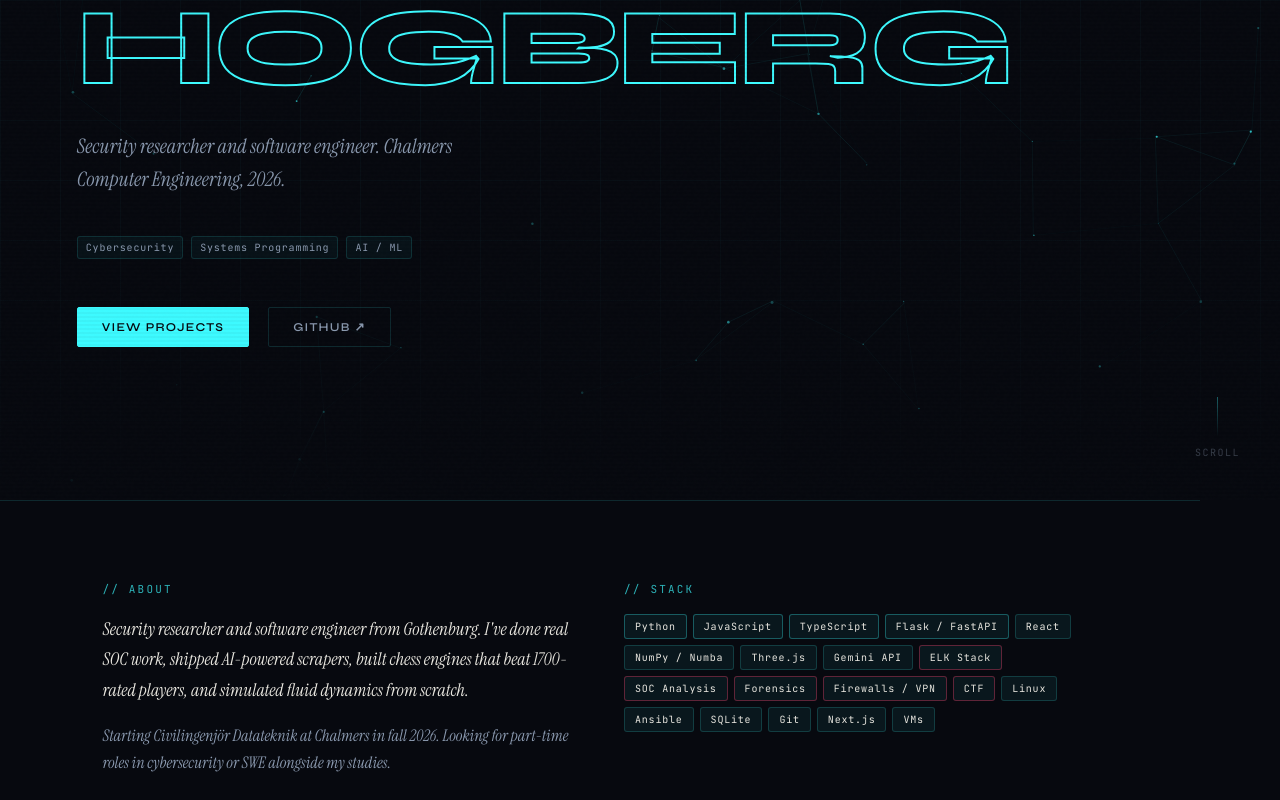
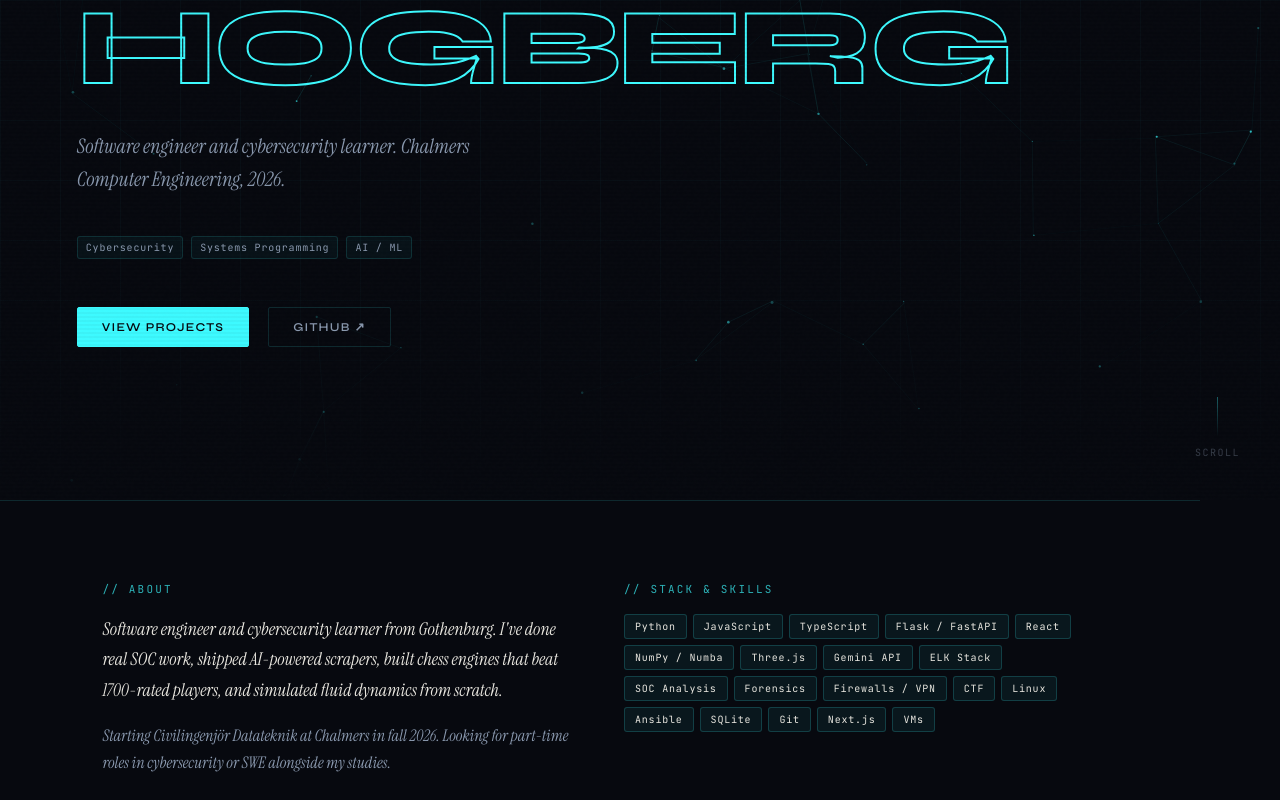
Before and after one commit to Nimaho71/portfolio, a Next.js app: page / in a window 1280 px wide. Shown: the part 300-1100 px from the top of the page. Built offline with nearby package versions, Linux system fonts and the light colour scheme.

Commit message:
ctf stats, learner wording, unified skill colors, stack & skills label

```diff
--- a/app/page.tsx
+++ b/app/page.tsx
@@ -55,19 +55,34 @@ const CTF = [
   {
     platform: "Hack The Box",
     label: "HTB",
-    items: ["Network recon with Nmap", "Python exploit scripting", "Malware binary analysis"],
+    stat: "Lvl 7 · Bronze Tier · Rank #11635",
+    items: [
+      "Beginner rank — 20 points, 1 flag captured across machine categories",
+      "Active on Season 10 & 11 machines and Starting Point challenges",
+      "Python exploit scripting and binary analysis",
+    ],
     color: "#9fef00",
   },
   {
     platform: "TryHackMe",
     label: "THM",
-    items: ["PHP reverse shell upload bypass", "Extension filter evasion", "Web application exploitation"],
+    stat: "Top 30% · 15 rooms · 6 badges",
+    items: [
+      "Vulnversity — active recon, web app attacks, privilege escalation",
+      "Kenobi — Linux exploitation, Samba enumeration, proftpd CVE",
+      "Introductory Researching & Hacker Methodology",
+    ],
     color: "#ff4040",
   },
   {
     platform: "PicoCTF",
     label: "PICO",
-    items: ["BitLocker forensics (.dd imaging)", "Hash extraction & cracking", "Digital forensics"],
+    stat: "Forensics & hash analysis",
+    items: [
+      "BitLocker forensics — raw disk image (.dd) acquisition and analysis",
+      "Hash extraction and cracking with rockyou wordlist",
+      "Digital forensics and file carving",
+    ],
     color: "#3dfaff",
   },
 ];
@@ -290,7 +305,7 @@ function Hero() {
           <span style={{ color: "var(--accent)", WebkitTextStroke: "2px var(--accent)", WebkitTextFillColor: "transparent" }}>HOGBERG</span>
         </h1>
         <p style={{ marginTop: "2rem", fontFamily: "var(--font-body)", fontStyle: "italic", fontSize: "clamp(1rem,2vw,1.25rem)", color: "var(--muted)", maxWidth: "440px", lineHeight: 1.65, opacity: vis ? 1 : 0, transform: vis ? "none" : "translateY(20px)", transition: t(380) }}>
-          Security researcher and software engineer. Chalmers Computer Engineering, 2026.
+          Software engineer and cybersecurity learner. Chalmers Computer Engineering, 2026.
         </p>
         <div style={{ marginTop: "2.5rem", display: "flex", gap: "0.5rem", flexWrap: "wrap", opacity: vis ? 1 : 0, transform: vis ? "none" : "translateY(20px)", transition: t(520) }}>
           {["Cybersecurity", "Systems Programming", "AI / ML"].map(tag => <span key={tag} className="tag">{tag}</span>)}
@@ -318,20 +333,17 @@ function About() {
         <div>
           <div className="label" style={{ marginBottom: "1rem" }}>// About</div>
           <p style={{ fontFamily: "var(--font-body)", fontStyle: "italic", fontSize: "1.1rem", lineHeight: 1.75, color: "var(--text)", marginBottom: "1rem" }}>
-            Security researcher and software engineer from Gothenburg. I've done real SOC work, shipped AI-powered scrapers, built chess engines that beat 1700-rated players, and simulated fluid dynamics from scratch.
+            Software engineer and cybersecurity learner from Gothenburg. I've done real SOC work, shipped AI-powered scrapers, built chess engines that beat 1700-rated players, and simulated fluid dynamics from scratch.
           </p>
           <p style={{ fontFamily: "var(--font-body)", fontStyle: "italic", fontSize: "1rem", lineHeight: 1.7, color: "var(--muted)" }}>
             Starting Civilingenjör Datateknik at Chalmers in fall 2026. Looking for part-time roles in cybersecurity or SWE alongside my studies.
           </p>
         </div>
         <div>
-          <div className="label" style={{ marginBottom: "1rem" }}>// Stack</div>
+          <div className="label" style={{ marginBottom: "1rem" }}>// Stack &amp; Skills</div>
           <div style={{ display: "flex", flexWrap: "wrap", gap: "6px" }}>
             {SKILLS.map(s => (
-              <span key={s.label} className="skill-tag"
-                style={{ borderColor: s.category === "security" ? "rgba(255,61,107,0.35)" : s.category === "lang" ? "rgba(61,250,255,0.3)" : "rgba(61,250,255,0.16)" }}>
-                {s.label}
-              </span>
+              <span key={s.label} className="skill-tag">{s.label}</span>
             ))}
           </div>
         </div>
@@ -501,7 +513,8 @@ function CTFCard({ ctf: c, index: i }: { ctf: typeof CTF[0]; index: number }) {
       <div ref={glowRef} style={{ position: "absolute", inset: 0, zIndex: 0, pointerEvents: "none", opacity: hov ? 1 : 0, transition: "opacity 0.4s ease" }} />
       <div style={{ position: "relative", zIndex: 1, padding: "2rem" }}>
         <div style={{ display: "inline-flex", alignItems: "center", justifyContent: "center", width: 36, height: 36, marginBottom: "1.2rem", background: c.color + "15", border: `1px solid ${c.color}40`, borderRadius: 4, fontFamily: "var(--font-mono)", fontSize: 10, fontWeight: 500, color: c.color, letterSpacing: "0.08em" }}>{c.label}</div>
-        <h4 style={{ fontFamily: "var(--font-display)", fontWeight: 700, fontSize: "1.1rem", color: "var(--text)", marginBottom: "1rem" }}>{c.platform}</h4>
+        <h4 style={{ fontFamily: "var(--font-display)", fontWeight: 700, fontSize: "1.1rem", color: "var(--text)", marginBottom: "0.3rem" }}>{c.platform}</h4>
+        <div style={{ fontFamily: "var(--font-mono)", fontSize: 10, color: c.color, opacity: 0.65, letterSpacing: "0.08em", marginBottom: "1rem" }}>{c.stat}</div>
         <ul style={{ listStyle: "none", display: "flex", flexDirection: "column", gap: "8px" }}>
           {c.items.map(item => <li key={item} style={{ fontFamily: "var(--font-mono)", fontSize: 11, color: "var(--muted)", lineHeight: 1.5, display: "flex", gap: "8px" }}><span style={{ color: c.color, flexShrink: 0 }}>›</span>{item}</li>)}
         </ul>
```
Also changed, not shown: 1 other file (tests, documents, lock files or other folders).
